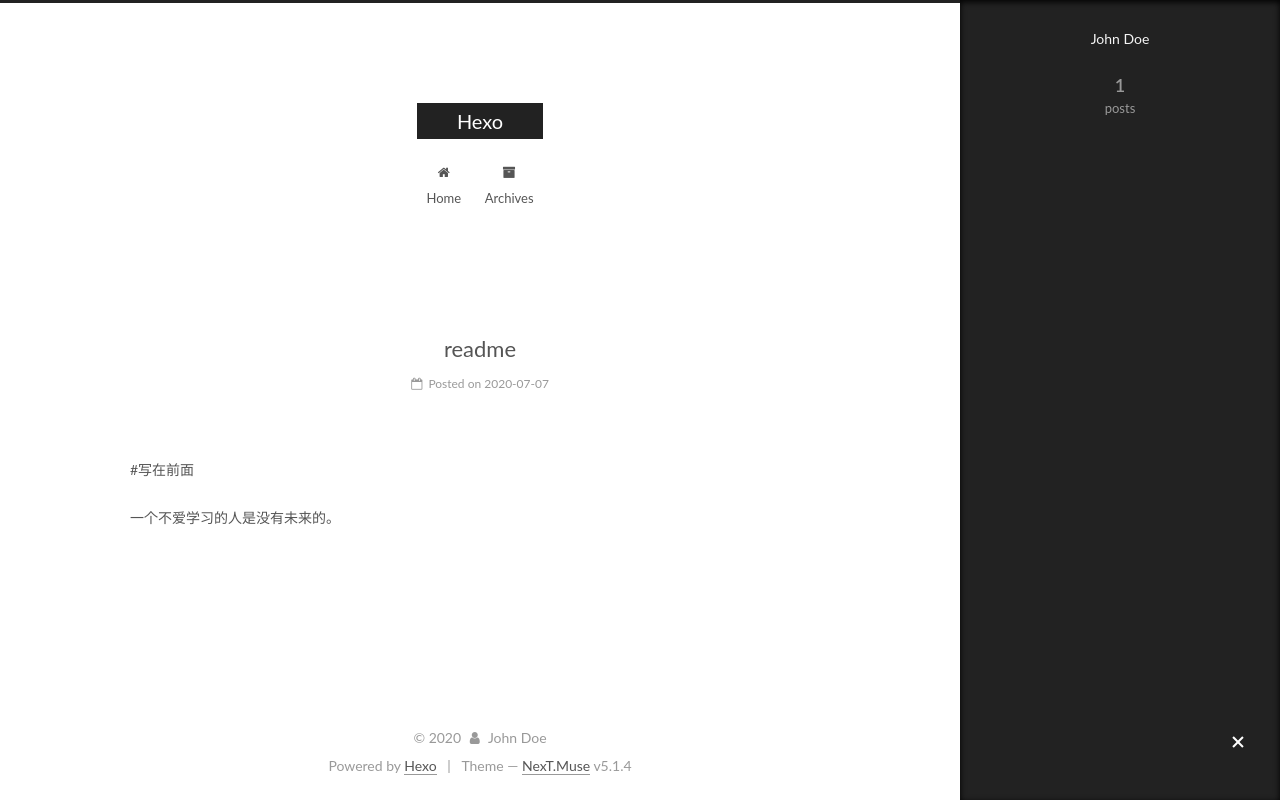
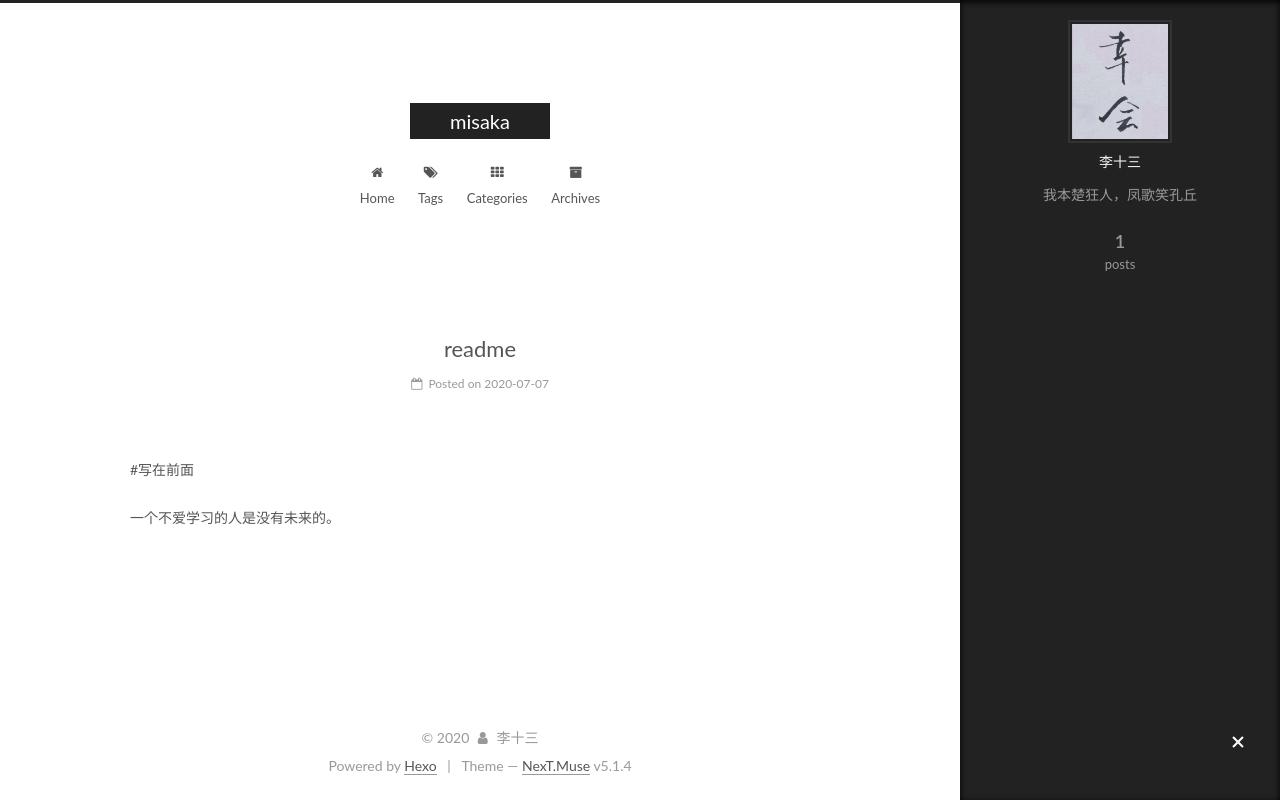
Before and after one commit to misaka426/misaka426.github.io, a plain HTML site: page index.html in a window 1280 px wide. Both pictures are taken after a click on the element 1238 px from the left and 743 px from the top of the page. Drawn offline with Linux system fonts and the light colour scheme.

Commit message:
Site updated: 2020-07-07 18:13:33

```diff
--- a/css/main.css
+++ b/css/main.css
@@ -1822,7 +1822,7 @@ pre .javascript .function {
   width: 4px;
   height: 4px;
   border-radius: 50%;
-  background: #a401ff;
+  background: #47fed9;
 }
 .links-of-blogroll {
   font-size: 13px;
--- a/index.html
+++ b/index.html
@@ -79,12 +79,14 @@
 
 
 
+<meta name="description" content="我本楚狂人，凤歌笑孔丘">
 <meta property="og:type" content="website">
-<meta property="og:title" content="Hexo">
+<meta property="og:title" content="misaka">
 <meta property="og:url" content="http://yoursite.com/index.html">
-<meta property="og:site_name" content="Hexo">
+<meta property="og:site_name" content="misaka">
+<meta property="og:description" content="我本楚狂人，凤歌笑孔丘">
 <meta property="og:locale" content="en_US">
-<meta property="article:author" content="John Doe">
+<meta property="article:author" content="李十三">
 <meta name="twitter:card" content="summary">
 
 
@@ -121,7 +123,7 @@
 
 
 
-  <title>Hexo</title>
+  <title>misaka</title>
 
 
 
@@ -152,7 +154,7 @@
     <div class="custom-logo-site-title">
       <a href="/"  class="brand" rel="start">
         <span class="logo-line-before"><i></i></span>
-        <span class="site-title">Hexo</span>
+        <span class="site-title">misaka</span>
         <span class="logo-line-after"><i></i></span>
       </a>
     </div>
@@ -183,6 +185,26 @@
               <i class="menu-item-icon fa fa-fw fa-home"></i> <br />
 
             Home
+          </a>
+        </li>
+
+
+        <li class="menu-item menu-item-tags">
+          <a href="/tags/%20" rel="section">
+
+              <i class="menu-item-icon fa fa-fw fa-tags"></i> <br />
+
+            Tags
+          </a>
+        </li>
+
+
+        <li class="menu-item menu-item-categories">
+          <a href="/categories/%20" rel="section">
+
+              <i class="menu-item-icon fa fa-fw fa-th"></i> <br />
+
+            Categories
           </a>
         </li>
 
@@ -232,13 +254,13 @@
     <link itemprop="mainEntityOfPage" href="http://yoursite.com/2020/07/07/readme/">
 
     <span hidden itemprop="author" itemscope itemtype="http://schema.org/Person">
-      <meta itemprop="name" content="John Doe">
+      <meta itemprop="name" content="李十三">
       <meta itemprop="description" content="">
-      <meta itemprop="image" content="/images/avatar.gif">
+      <meta itemprop="image" content="/images/%E5%B9%B8%E4%BC%9A.jpg">
     </span>
 
     <span hidden itemprop="publisher" itemscope itemtype="http://schema.org/Organization">
-      <meta itemprop="name" content="Hexo">
+      <meta itemprop="name" content="misaka">
     </span>
 
 
@@ -372,8 +394,12 @@
         <div class="site-overview">
           <div class="site-author motion-element" itemprop="author" itemscope itemtype="http://schema.org/Person">
 
-              <p class="site-author-name" itemprop="name">John Doe</p>
-              <p class="site-description motion-element" itemprop="description"></p>
+              <img class="site-author-image" itemprop="image"
+                src="/images/%E5%B9%B8%E4%BC%9A.jpg"
+                alt="李十三" />
+
+              <p class="site-author-name" itemprop="name">李十三</p>
+              <p class="site-description motion-element" itemprop="description">我本楚狂人，凤歌笑孔丘</p>
           </div>
 
           <nav class="site-state motion-element">
@@ -428,7 +454,7 @@
   <span class="with-love">
     <i class="fa fa-user"></i>
   </span>
-  <span class="author" itemprop="copyrightHolder">John Doe</span>
+  <span class="author" itemprop="copyrightHolder">李十三</span>
 
 
 </div>
```
Also changed, not shown: 2020/07/07/readme/index.html (+34 -10 lines), archives/2020/07/index.html (+34 -8 lines), archives/2020/index.html (+34 -8 lines), archives/index.html (+34 -8 lines), images/幸会.jpg (added).
